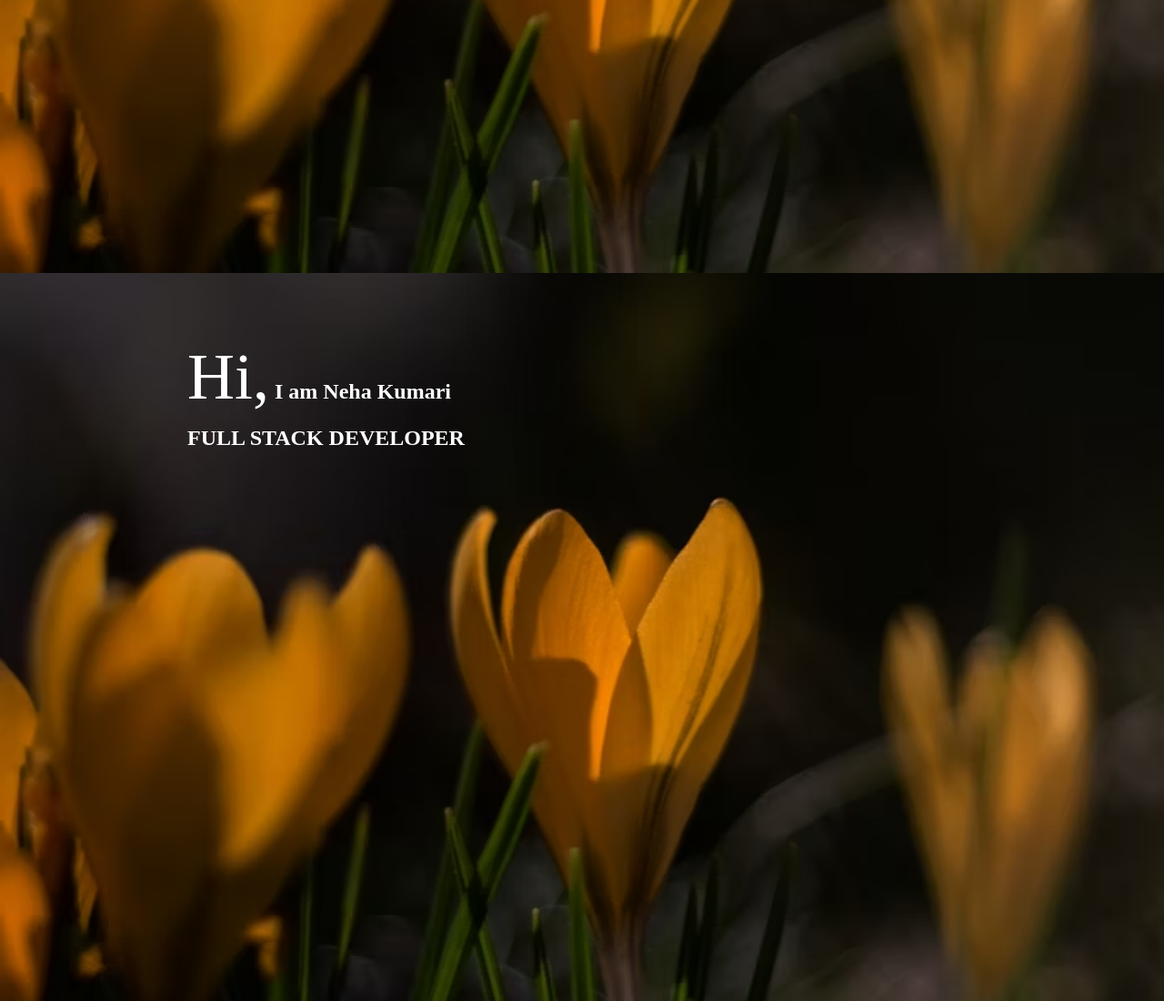
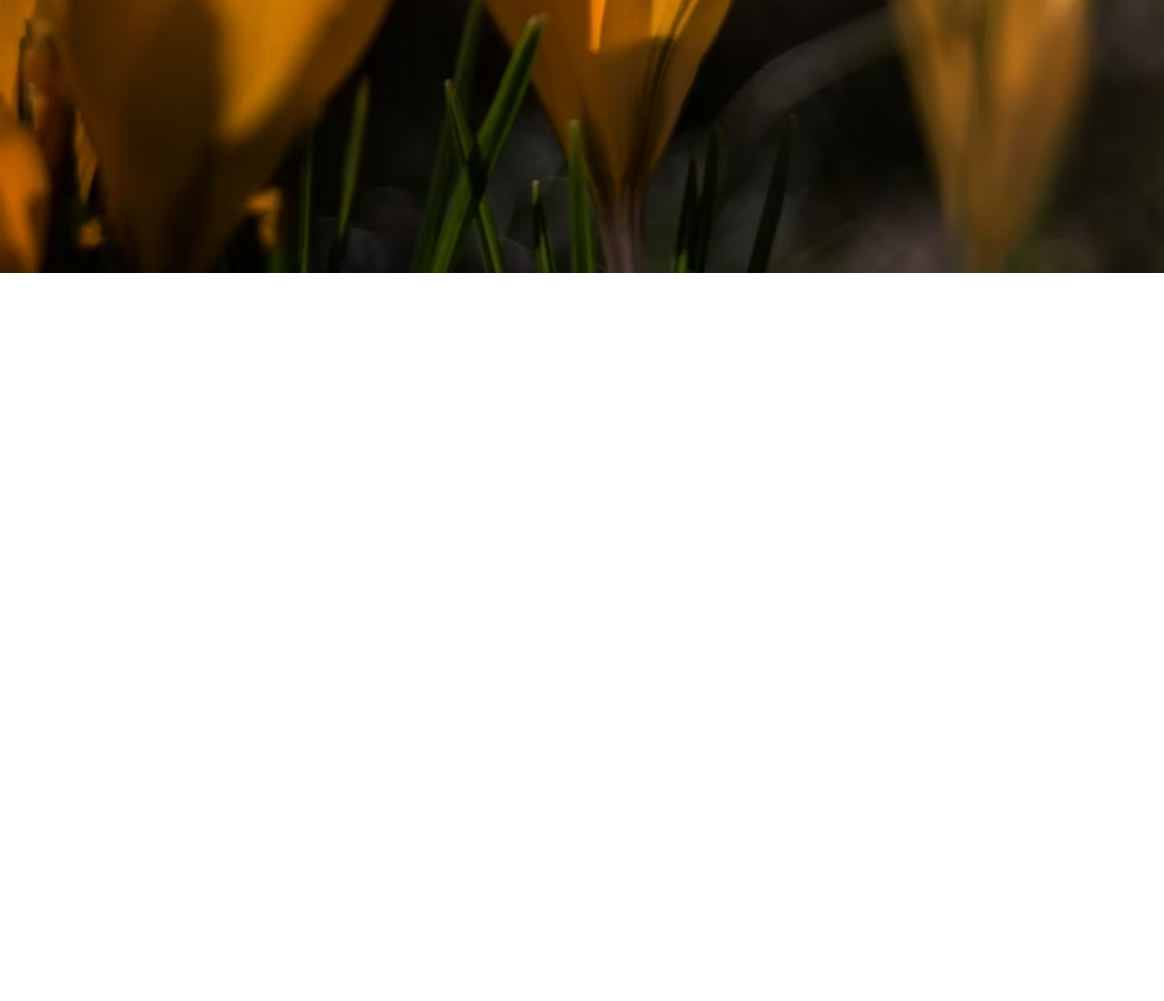
Before and after one commit to nehakumaribytes/Developer-Landing-Page, a plain HTML site: page index.html in a window 1280 px wide. Shown: the part 500-1600 px from the top of the page at 91% size. After the commit the page ends 800 px from the top, so only its background shows below. Drawn offline with Linux system fonts and the light colour scheme.

```diff
--- a/index.html
+++ b/index.html
@@ -15,13 +15,6 @@
         <h1>FULL STACK DEVELOPER</h1>
     </div>
  </section>
- <section class="hero_section">
-   <div class="text_container">
-       <h2>
-          <span class="lg_text"> Hi,</span> I am Neha Kumari
-       </h2>
-       <h1>FULL STACK DEVELOPER</h1>
-   </div>
-</section>
+
  </body>
  </html>
```
